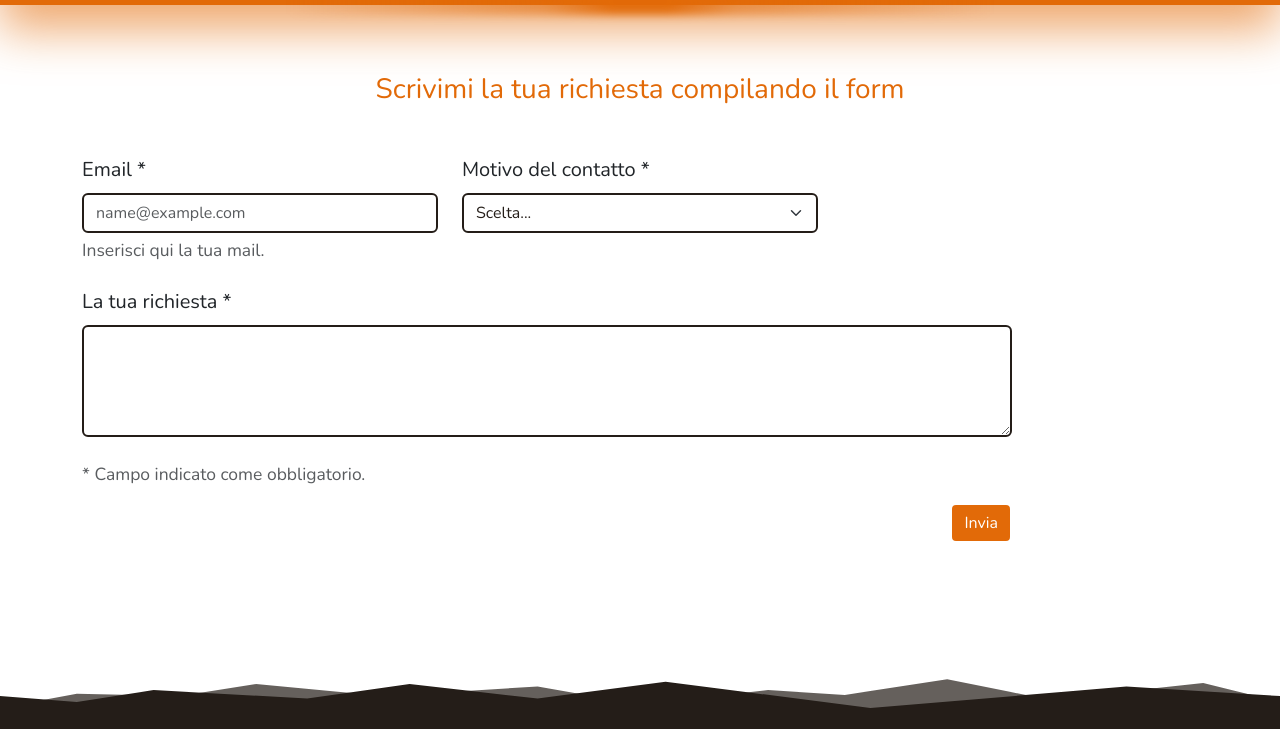
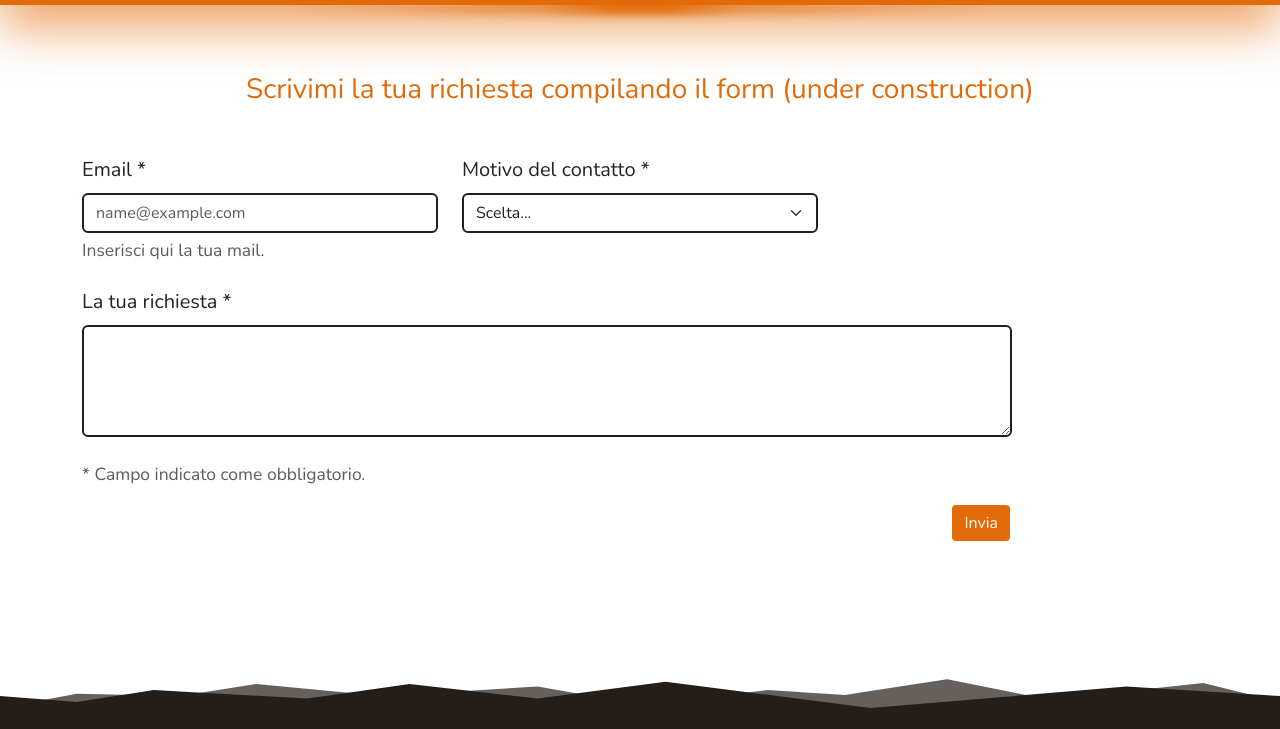
Before and after one commit to FabryPostRock/fabrypostrock.github.io, a plain HTML site: page contacts.html in a window 1280 px wide. Shown: the part 71-800 px from the top of the page. Drawn offline with nearby package versions, Linux system fonts and the light colour scheme; files whose address does not match are found by name.

Commit message:
underconstruction description

```diff
--- a/contacts.html
+++ b/contacts.html
@@ -83,7 +83,7 @@
         </div>
         <div class="container mt-md-lg-8 mt-7">
             <div class="row">
-                <h3 class="text-center mb-5 secondary-color">Scrivimi la tua richiesta compilando il form</h3>
+                <h3 class="text-center mb-5 secondary-color">Scrivimi la tua richiesta compilando il form (under construction)</h3>
             </div>
             <!-- was-validated per mostrare i campi rossi da subito ancora prima di premere il tasto Invia.-->
             <form class="fs-5 needs-validation">
```
